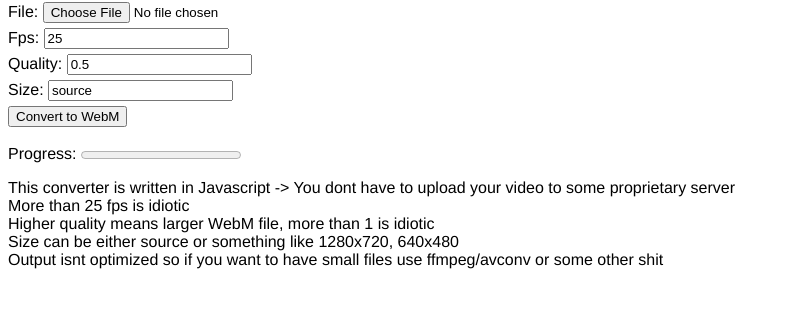
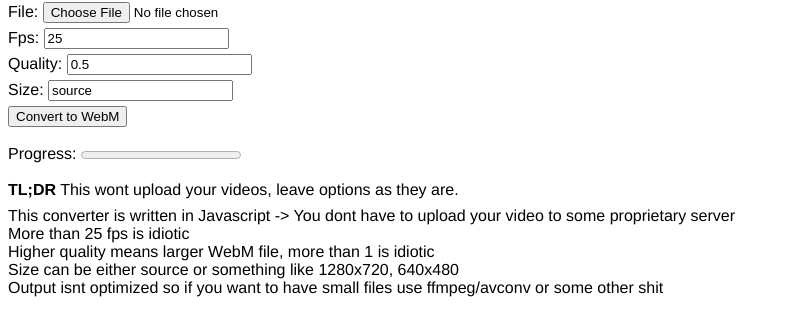
Before and after one commit to M4GNV5/vid2webm.js, a plain HTML site: page index.html in a window 1280 px wide. Shown: the part 64-400 px from the top of the page, without its empty margins (0-790 px from the left). Drawn offline with Linux system fonts and the light colour scheme.

Commit message:
add TL;DR

```diff
--- a/index.html
+++ b/index.html
@@ -17,6 +17,8 @@
 		<br /><br />
 		<div id="output"></div>
 		Progress: <progress id="progress" value="0" max="100"></progress>
+		<br /><br />
+		<p><b>TL;DR</b> This wont upload your videos, leave options as they are.</p>
 		<p id="info">
 			This converter is written in Javascript -> You dont have to upload your video to some proprietary server
 			<br />More than 25 fps is idiotic
--- a/styles.css
+++ b/styles.css
@@ -6,3 +6,8 @@ input
 {
 	margin-bottom: 5px;
 }
+p
+{
+	margin-top: 0px;
+	margin-bottom: 8px;
+}
```
